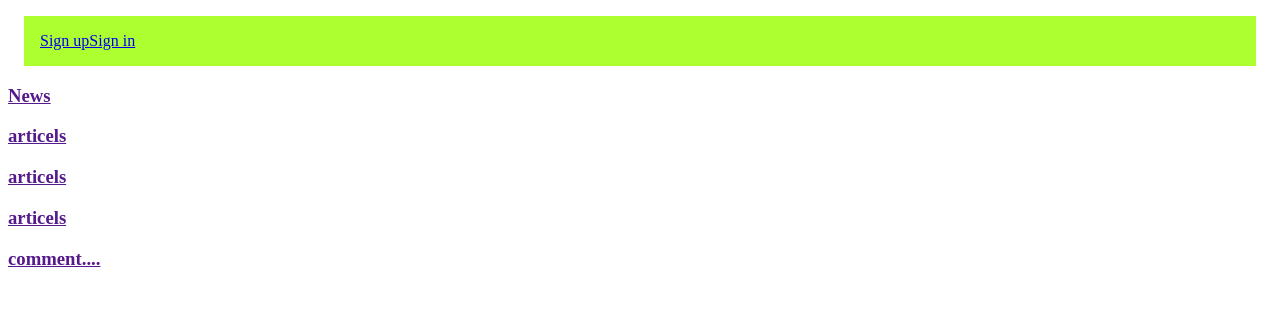
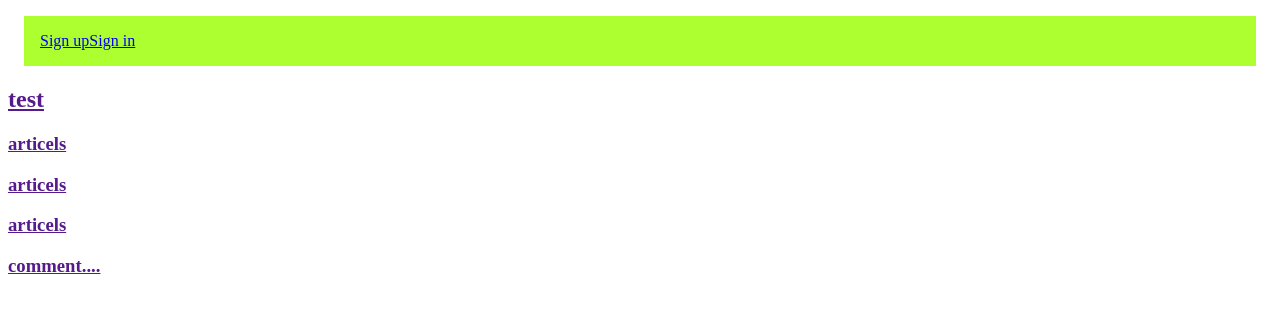
Before and after one commit to youngban/webpaper_client, a React (Create React App) app: page /read/1 in a window 1280 px wide. Shown: the top 310 px of the page. Built offline with nearby package versions, Linux system fonts and the light colour scheme.

Commit message:
router settings for HotTopic to Read

```diff
--- a/package.json
+++ b/package.json
@@ -12,8 +12,7 @@
     "start": "react-scripts start",
     "build": "react-scripts build",
     "test": "react-scripts test",
-    "eject": "react-scripts eject",
-    "precommit": "NODE_ENV=production lint-staged"
+    "eject": "react-scripts eject"
   },
   "eslintConfig": {
     "extends": "react-app"
@@ -39,7 +38,6 @@
     "eslint-plugin-jsx-a11y": "^6.2.3",
     "eslint-plugin-prettier": "^3.1.0",
     "eslint-plugin-react": "^7.14.3",
-    "husky": "^3.0.4",
     "lint-staged": "^9.2.5",
     "prettier": "^1.18.2",
     "pretty-quick": "^1.11.1"
--- a/src/App.js
+++ b/src/App.js
@@ -2,6 +2,7 @@ import React, { Component } from 'react';
 import { Route, Link as Router } from 'react-router-dom';
 import Home from './components/Home';
 import Read from './components/Read';
+import Nav from './components/Nav';
 
 class App extends Component {
   constructor(props) {
@@ -13,8 +14,9 @@ class App extends Component {
     return (
       <Router>
         <div>
+          <Nav></Nav>
           <Route exact path="/" component={Home} />
-          <Route path="/read" component={Read} />
+          <Route path="/read/:id" component={Read} />
         </div>
       </Router>
     );
--- a/src/components/Description.js
+++ /dev/null
@@ -1,11 +0,0 @@
-import React from 'react';
-
-const Description = () => {
-  return (
-    <div>
-      <h3>News</h3>
-    </div>
-  );
-};
-
-export default Description;
--- a/src/components/Home.js
+++ b/src/components/Home.js
@@ -1,16 +1,12 @@
 import React from 'react';
-import Nav from './Nav';
 import HotTopic from './HotTopic';
 import Category from './Category';
-import Articles from './Articles';
 
 const Home = () => {
   return (
     <div>
-      <Nav />
       <HotTopic />
       <Category />
-      <Articles />
     </div>
   );
 };
--- a/src/components/HotTopic.js
+++ b/src/components/HotTopic.js
@@ -1,16 +1,20 @@
 import React from 'react';
 import fakeData from '../fakeData';
+import { Link, Route } from 'react-router-dom';
+import TopicInfo from './TopicInfo';
+import { createReadStream } from 'fs';
+// import { useState, useEffect } from 'react';
 
-const HotTopic = props => {
+const HotTopic = () => {
   return (
     <div>
       {fakeData.map(item => (
         <div>
-          <img src={item.img}></img>
-          <div>
-            {item.name}
-            {props.name}
-          </div>
+          <Link to={`/read/${item.id}`}>
+            <img src={item.img}></img>
+            <div>{item.name}</div>
+          </Link>
+          <Route path={item.id}></Route>
         </div>
       ))}
     </div>
--- a/src/components/Read.js
+++ b/src/components/Read.js
@@ -1,18 +1,19 @@
 import React from 'react';
-import Nav from './Nav';
-import Description from './Description';
+import TopicInfo from './TopicInfo';
 import ArticleList from './ArticleList';
 import CommentList from './CommentList';
 
-const TopicInfo = () => {
+const Read = ({ match }) => {
+  {
+    console.log('id가져오기', match.params);
+  }
   return (
     <div>
-      <Nav />
-      <Description />
+      <TopicInfo />
       <ArticleList />
       <CommentList />
     </div>
   );
 };
 
-export default TopicInfo;
+export default Read;
--- /dev/null
+++ b/src/components/TopicInfo.js
@@ -0,0 +1,13 @@
+import React from 'react';
+// import fakeData from '../fakeData';
+
+const TopicInfo = ({ match }) => {
+  return (
+    <div>
+      <h2>test</h2>
+      <h3>{console.log(match)}</h3>
+    </div>
+  );
+};
+
+export default TopicInfo;
```
